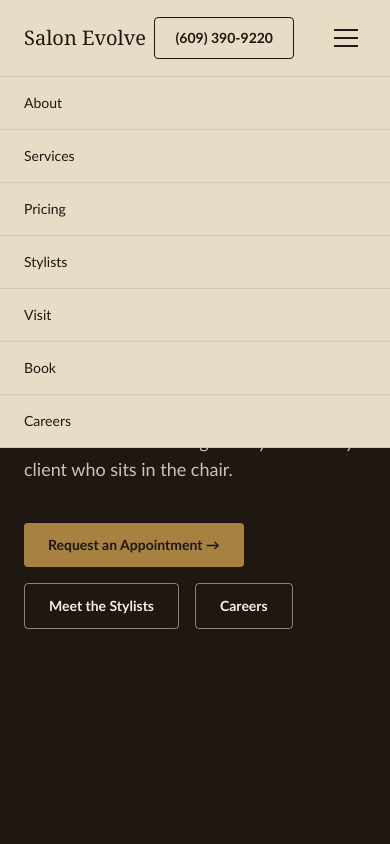
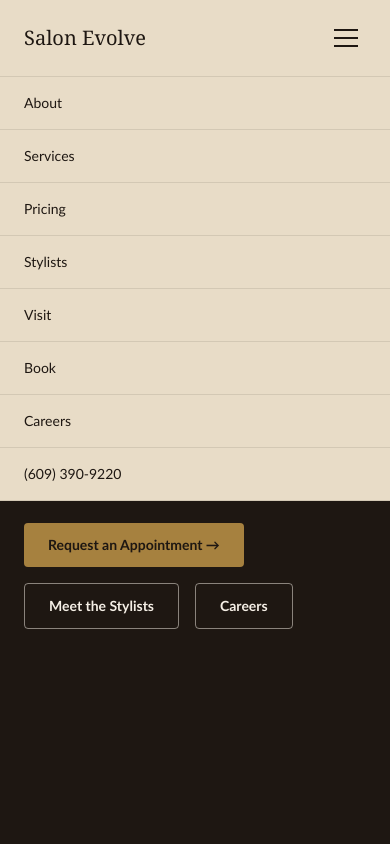
Before and after one commit to nick92461/salon-evolve, a Next.js app: page / in a window 390 px wide. Both pictures are taken after a click on the button "Toggle menu". Shown: the top 844 px of the page. Built offline with nearby package versions, Linux system fonts and the light colour scheme.

Commit message:
move phone number into hamburger menu on mobile devices

```diff
--- a/src/components/Nav.tsx
+++ b/src/components/Nav.tsx
@@ -56,7 +56,7 @@
 
         <a
           href={PHONE_HREF}
-          className="rounded-sm border px-5 py-2.5 text-sm font-semibold duration-300 text-ink"
+          className="hidden md:inline rounded-sm border px-5 py-2.5 text-sm font-semibold duration-300 text-ink"
         >
           {PHONE}
         </a>
@@ -82,7 +82,14 @@
               >
                 {link.label}
               </Link>
+
             ))}
+            <a
+              href={PHONE_HREF}
+              className="px-6 py-4 text-sm text-ink border-b border-ink/10"
+            >
+              {PHONE}
+            </a>
         </div>
       )}
     </nav>
```
